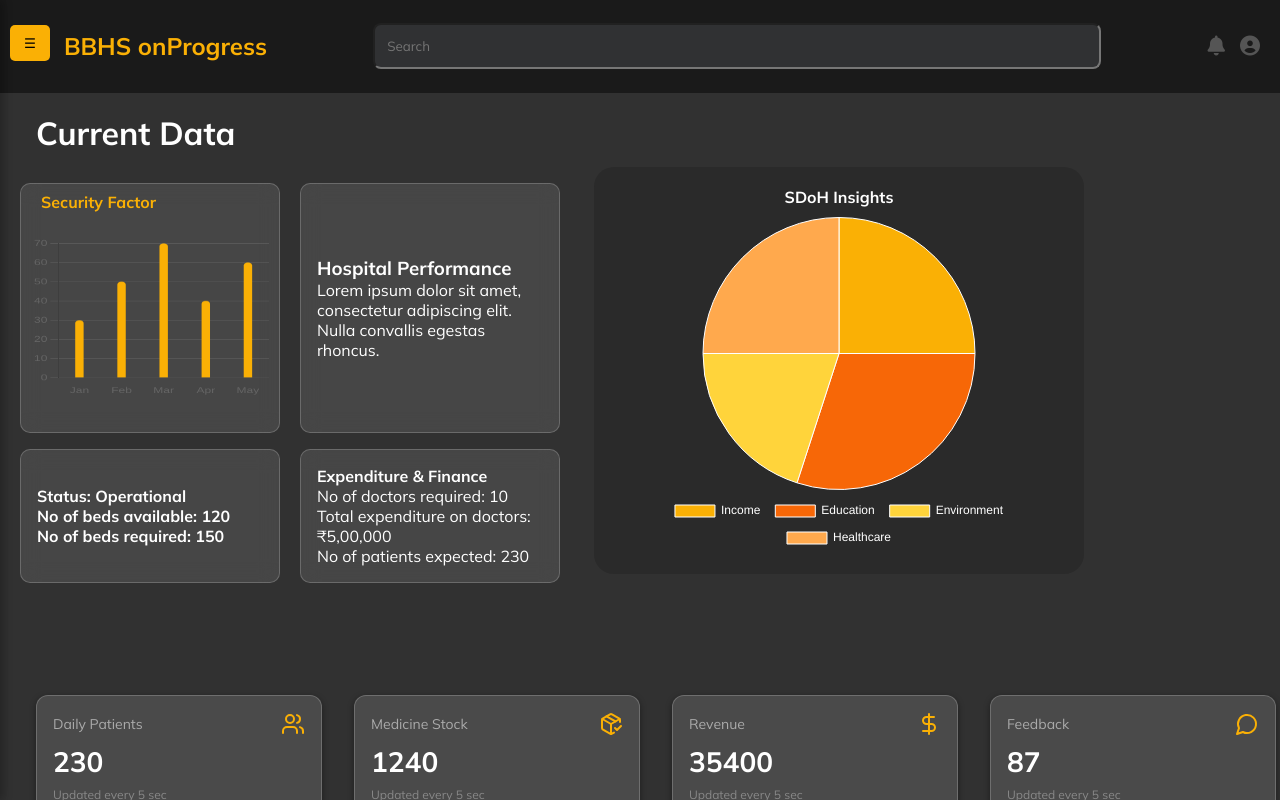
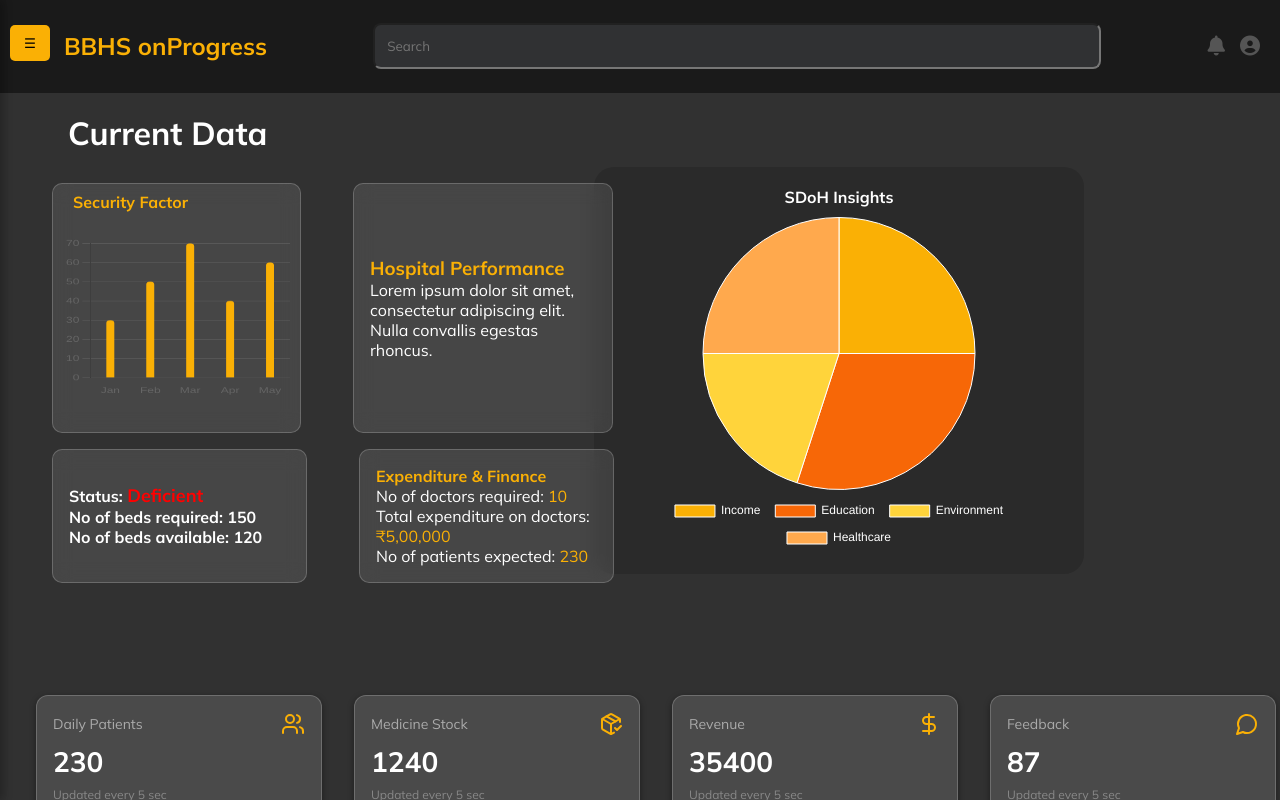
Before and after one commit to PreethamMR22/hacktofuture-frontend, a React (Vite) app in the folder frontEnd/: page / in a window 1280 px wide. Built offline with nearby package versions, Linux system fonts and the light colour scheme.

Commit message:
made some customisation and routers in the sidebars

```diff
--- a/frontEnd/src/components/Landing.jsx
+++ b/frontEnd/src/components/Landing.jsx
@@ -124,7 +124,7 @@ function Landing() {
           </div>
 
           <div className="top-right">
-            <h3>Hospital Performance</h3>
+            <h3 style={{color:"#fab005"}} >Hospital Performance</h3>
             <p>
               Lorem ipsum dolor sit amet, consectetur adipiscing elit. Nulla
               convallis egestas rhoncus.
@@ -134,15 +134,15 @@ function Landing() {
 
         <div className="section">
           <div className="middle-left glass-box">
-            <p>Status: Operational</p>
+            <p>Status: <span style={{color:"red", fontSize:"18px",fontWeight:"bolder"}}>Deficient</span></p>
+            <p>No of beds required: 150</p>
             <p>No of beds available: 120</p>
-            <p>No of beds required: 150</p>
           </div>
           <div className="middle-right info-box">
-            <h4>Expenditure & Finance</h4>
-            <p>No of doctors required: 10</p>
-            <p>Total expenditure on doctors: ₹5,00,000</p>
-            <p>No of patients expected: 230</p>
+            <h4 style={{color:"#fab005"}}>Expenditure & Finance</h4>
+            <p>No of doctors required: <span style={{color:" rgb(250, 176, 5)"}}>10</span></p>
+            <p>Total expenditure on doctors: <span style={{color:" rgb(250, 176, 5)"}}>₹5,00,000</span></p>
+            <p>No of patients expected: <span style={{color:" rgb(250, 176, 5)"}}>230</span></p>
           </div>
         </div>
       </div>
--- a/frontEnd/src/components/Sidebar.jsx
+++ b/frontEnd/src/components/Sidebar.jsx
@@ -1,12 +1,12 @@
 // Sidebar.jsx
 import { IconBulb, IconCheckbox, IconPlus, IconSearch, IconUser } from '@tabler/icons-react';
-import { Link } from 'react-router-dom';
+import { Link, useNavigate } from 'react-router-dom';
 import './Style/Sidebar.css';
 
 const links = [
-  { icon: IconBulb, label: 'Activity', notifications: 3 },
-  { icon: IconCheckbox, label: 'Tasks', notifications: 4 },
-  { icon: IconUser, label: 'Contacts' },
+  { icon: IconBulb, label: 'Home', notifications: 3 },
+  { icon: IconCheckbox, label: 'Statistics', notifications: 4 },
+  { icon: IconUser, label: 'reports' },
 ];
 
 const collections = [
@@ -21,7 +21,14 @@ const collections = [
   { emoji: '💁‍♀️', label: 'Customers' },
 ];
 
+
 const Sidebar = ({ onClose }) => {
+
+const navigate=useNavigate();
+const handleClick=(value)=> {
+  navigate(`/${value}`);
+ }
+
   return (
     <nav className="sidebar">
       <button className="close-btn" onClick={onClose}>×</button>
@@ -52,7 +59,7 @@ const Sidebar = ({ onClose }) => {
             <li className="main-link" key={link.label}>
               <Link to={`/${link.label.toLowerCase()}`} className="main-link-inner">
                 <link.icon size={18} />
-                <span>{link.label}</span>
+                <span onClick={()=>handleClick(link.label)}>{link.label}</span>
               </Link>
               {link.notifications && (
                 <span className="main-link-badge">{link.notifications}</span>
--- a/frontEnd/src/components/Style/BottomStats.css
+++ b/frontEnd/src/components/Style/BottomStats.css
@@ -24,6 +24,11 @@
     flex-direction: column;
     gap: 0.5rem;
     border: 1px solid rgba(255, 255, 255, 0.2);
+    &:hover {
+      background-color: rgba(255, 255, 255, 0.095);;
+      color:rgb(250, 176, 5);
+      transition: 0.3s ease-in-out;
+    }
   }
 
   .stat-header {
--- a/frontEnd/src/pages/Home.css
+++ b/frontEnd/src/pages/Home.css
@@ -18,7 +18,7 @@
   font-weight: bold;
   color: white;
   margin-bottom: 10px;
-  padding-left: 1rem;
+  padding-left: 3rem;
 }
 
 .section {
@@ -33,6 +33,7 @@
 .top-right,
 .middle-left,
 .middle-right {
+  margin-left:2rem;
   min-width: 240px;
   padding: 16px;
   border-radius: 10px;
@@ -150,7 +151,3 @@
     flex: 1 !important;
   }
 }
-
-canvas {
-  height:100rem;
-}
--- a/frontEnd/src/pages/Home.jsx
+++ b/frontEnd/src/pages/Home.jsx
@@ -63,7 +63,7 @@ const Home = ({ shiftRight, show }) => {
       <div className="page-title">Current Data</div>
 
       <div>
-        {location.pathname === "/stats" ? <BranchDashboard /> : <Landing />}
+        {location.pathname === "/statistics" ? <BranchDashboard /> : <Landing />}
       </div>
 
       <div className="divider"></div>
```
